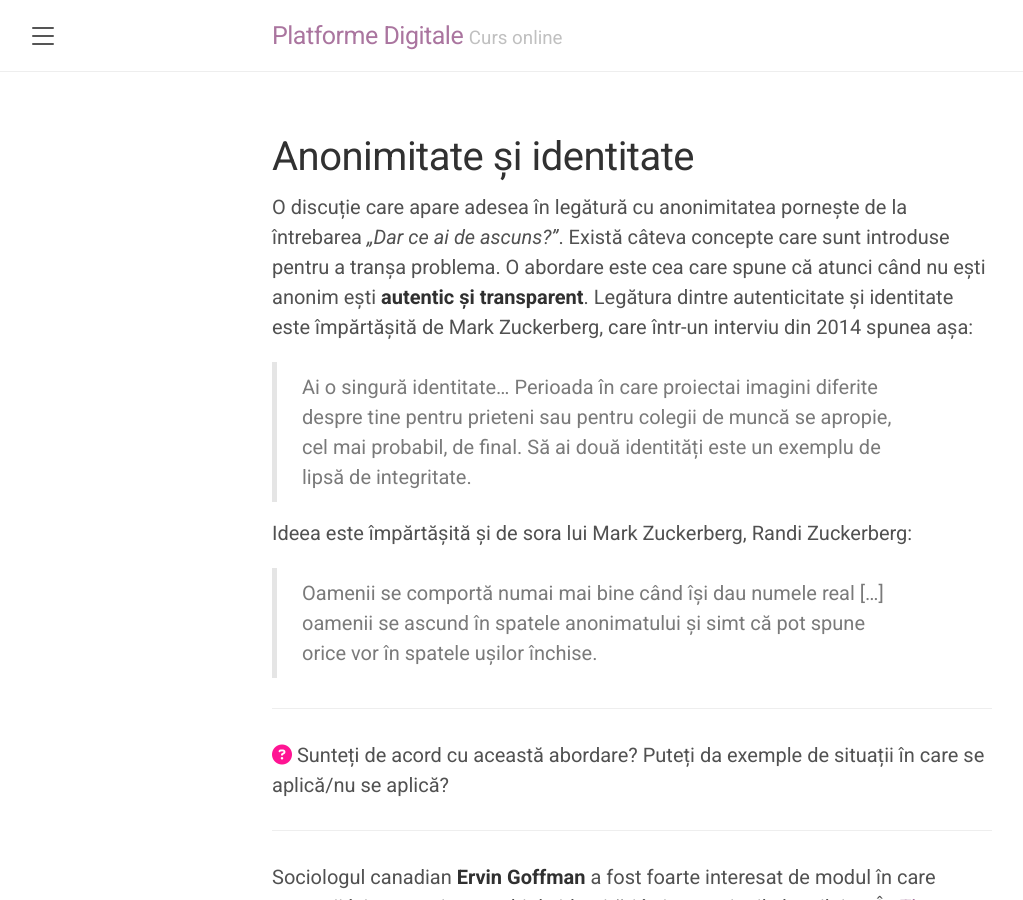
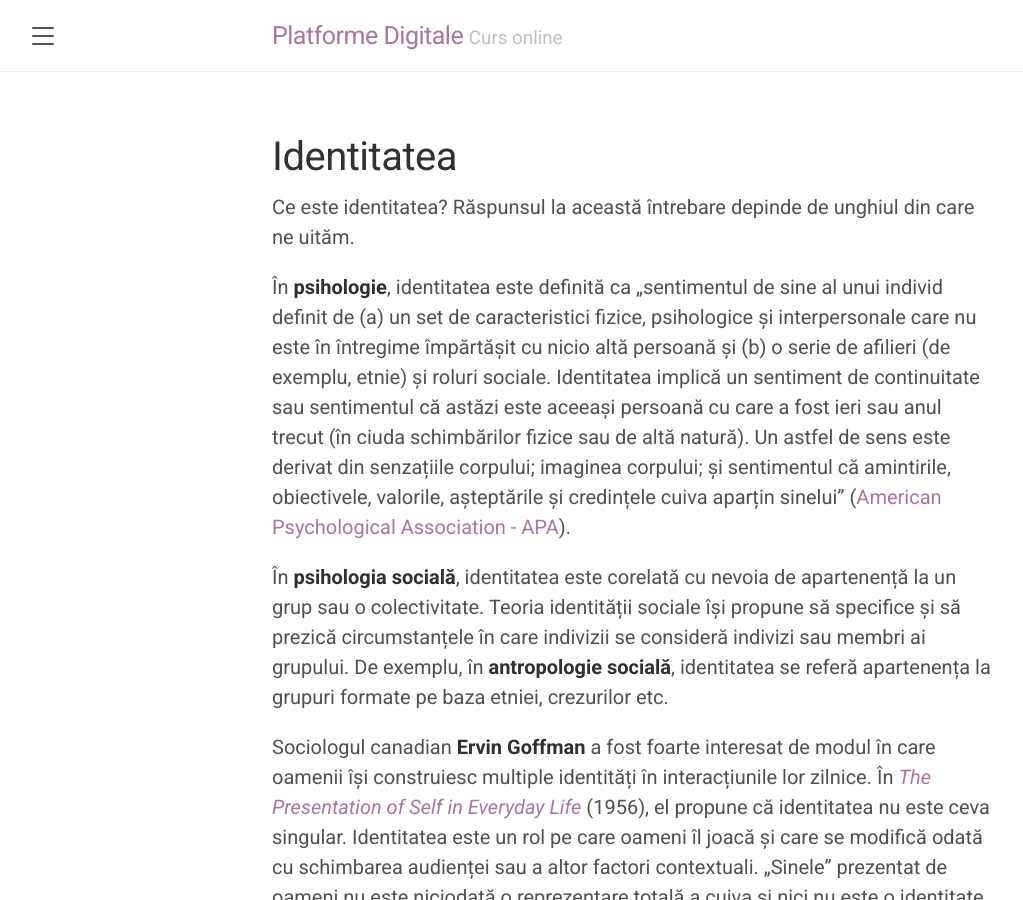
Before and after one commit to flavianana/flavianana.github.io, a Jekyll site: the page built from cursuri/anonimitate-deviatii-comportament/anonimitate-identitate.html, in a window 1280 px wide and 900 px high. Shown: the whole window, without its empty margins (8-1031 px from the left). Built offline with Jekyll 4.4.1, drawn with Linux system fonts in a browser that asks for light colours; nearby versions of some CDN libraries; comment, search, counter and statistics services are not loaded; some of the changed text lies outside the part shown.

Commit message:
update content Anonimitate

```diff
--- a/cursuri/anonimitate-deviatii-comportament/anonimitate-identitate.html
+++ b/cursuri/anonimitate-deviatii-comportament/anonimitate-identitate.html
@@ -9,7 +9,46 @@ next:
   title: Identitatea fizică vs. identitatea virtuală
 ---
 
-<h1>Anonimitate și identitate</h1>
+<h1>Identitatea</h1>
+
+
+<p>
+    Ce este identitatea? Răspunsul la această întrebare depinde de unghiul din care ne uităm.
+</p>
+
+<p>
+    În <strong>psihologie</strong>, identitatea este definită ca „sentimentul de sine al unui individ definit de (a) un set de caracteristici fizice, psihologice și interpersonale care nu este în întregime împărtășit cu nicio altă persoană și (b) o serie de afilieri (de exemplu, etnie) și roluri sociale. Identitatea implică un sentiment de continuitate sau sentimentul că astăzi este aceeași persoană cu care a fost ieri sau anul trecut (în ciuda schimbărilor fizice sau de altă natură). Un astfel de sens este derivat din senzațiile corpului; imaginea corpului; și sentimentul că amintirile, obiectivele, valorile, așteptările și credințele cuiva aparțin sinelui” (<a href="https://dictionary.apa.org/identity">American Psychological Association - APA</a>).
+</p>
+<p>
+    În <strong>psihologia socială</strong>, identitatea este corelată cu nevoia de apartenență la un grup sau o colectivitate. Teoria identității sociale își propune să specifice și să prezică circumstanțele în care indivizii se consideră indivizi sau membri ai grupului. De exemplu, în <strong>antropologie socială</strong>, identitatea se referă apartenența la grupuri formate pe baza etniei, crezurilor etc.
+</p>
+<p>
+    Sociologul canadian <strong>Ervin Goffman</strong> a fost foarte interesat de modul în care oamenii își construiesc multiple identități în interacțiunile lor zilnice. În <em><a href="https://www.goodreads.com/book/show/931984.The_Presentation_of_Self_in_Everyday_Life">The Presentation of Self in Everyday Life</a></em> (1956), el propune că identitatea nu este ceva singular. Identitatea este un rol pe care oameni îl joacă și care se modifică odată cu schimbarea audienței sau a altor factori contextuali. „Sinele” prezentat de oameni nu este niciodată o reprezentare totală a cuiva și nici nu este o identitate fixă. Astfel, oamenii sunt niște constructe interactive, unde indivizii își negociază imaginile personale (fețele) cu alți oameni, sau se poziționează față de ei.
+</p>
+
+<p>
+    Acest proces de <strong>negociere</strong> constantă a identității discursive în relație cu alți oameni se numește <strong>identitate relațională</strong>. Oamenii sunt constructe interactive, ceea ce înseamnă că și identitatea poate fi sculptată în funcție de interacțiunile cu alte persoane sau cu mass-media.
+
+</p>
+
+<p>
+    În această direcție, filozoful marxist <strong>Louis Althusser</strong> introduce conceptul de <em>interpelare</em>, care este folosit și pentru a descrie modul în care identitatea este construită cultural printr-un proces continuu. Ideea este preluată de <strong>Theodor Adorno</strong> și <strong>Max Horkheimer</strong>, cunoscuți pentru studiile în zona industriilor culturale. Ei consideră că mass-media (ca parte a industriilor culturale) sunt responsabile pentru apariția consumatorului pasiv, consolidând ideologia dominantă: ce e la modă, ce să gândim, cum să ne îmbrăcăm, cum să ne comportăm. Astfel, <strong>administrarea individului</strong> pare a fi în mâinile unor terți.
+</p>
+
+<p>
+    Mai recent, <strong>Alice Marwick</strong> și <strong>danah boyd</strong><sup>[<a href="#nota1">1</a>]</sup> (2011) traduc problematica identității în mediul online prin sintagma <strong>prăbușirea contextului</strong>: oamenii au online tendința de a interacționa și a construi identități în fața întregii rețele sociale, nu pentru segmente, ca în viața offline.
+</p>
+
+<p>
+    Dar îl las pe Ricky Gervaise să explice mai bine:
+</p>
+
+<div class="embed-container">
+    <iframe src="https://www.youtube.com/embed/L3dxMGzt5mU" frameborder="0" allow="accelerometer; autoplay; clipboard-write; encrypted-media; gyroscope; picture-in-picture" allowfullscreen></iframe>
+</div>
+
+<br>
+<hr>
 
 <p>
     O discuție care apare adesea în legătură cu anonimitatea pornește de la întrebarea <em>„Dar ce ai de ascuns?”</em>. Există câteva concepte care sunt introduse pentru a tranșa problema. O abordare este cea care spune că atunci când nu ești anonim ești <strong>autentic și transparent</strong>. Legătura dintre autenticitate și identitate este împărtășită de Mark Zuckerberg, care într-un interviu din 2014 spunea așa:
@@ -32,32 +71,10 @@ next:
     <i class="fas fa-question-circle"></i></i>
 </span>
 Sunteți de acord cu această abordare? Puteți da exemple de situații în care se aplică/nu se aplică?
-<hr>
 
-<p>
-    Sociologul canadian <strong>Ervin Goffman</strong> a fost foarte interesat de modul în care oamenii își construiesc multiple identități în interacțiunile lor zilnice. În <em><a href="https://www.goodreads.com/book/show/931984.The_Presentation_of_Self_in_Everyday_Life">The Presentation of Self in Everyday Life</a></em> (1956), el propune că identitatea nu este ceva singular. Identitatea este un rol pe care oameni îl joacă și care se modifică odată cu schimbarea audienței sau a altor factori contextuali. „Sinele” prezentat de oameni nu este niciodată o reprezentare totală a cuiva și nici nu este o identitate fixă. Astfel, oamenii sunt niște constructe interactive, unde indivizii își negociază imaginile personale (fețele) cu alți oameni, sau se poziționează față de ei.
-</p>
-
-<p>
-    Acest proces de <strong>negociere</strong> constantă a identității discursive în relație cu alți oameni se numește <strong>identitate relațională</strong>. Oamenii sunt constructe interactive, ceea ce înseamnă că și identitatea poate fi sculptată în funcție de interacțiunile cu alte persoane sau cu mass-media.
-
-</p>
-
-<p>
-    În această direcție, filozoful marxist <strong>Louis Althusser</strong> introduce conceptul de <em>interpelare</em>, care este folosit și pentru a descrie modul în care identitatea este construită cultural printr-un proces continuu. Ideea este preluată de <strong>Theodor Adorno</strong> și <strong>Max Horkheimer</strong>, cunoscuți pentru studiile în zona industriilor culturale. Ei consideră că mass-media (ca parte a industriilor culturale) sunt responsabile pentru apariția consumatorului pasiv, consolidând ideologia dominantă: ce e la modă, ce să gândim, cum să ne îmbrăcăm, cum să ne comportăm. Astfel, <strong>administrarea individului</strong> pare a fi în mâinile unor terți.
-</p>
-
-<p>
-    Mai recent, <strong>Alice Marwick</strong> și <strong>danah boyd</strong><sup>[<a href="#nota1">1</a>]</sup> (2011) traduc problematica identității în mediul online prin sintagma <strong>prăbușirea contextului</strong>: oamenii au online tendința de a interacționa și a construi identități în fața întregii rețele sociale, nu pentru segmente, ca în viața offline.
-</p>
-
-<p>
-    Dar îl las pe Ricky Gervaise să explice mai bine:
-</p>
-
-<iframe width="720" height="405" src="https://www.youtube.com/embed/L3dxMGzt5mU" frameborder="0" allow="accelerometer; autoplay; clipboard-write; encrypted-media; gyroscope; picture-in-picture" allowfullscreen></iframe>
 <br>
 <hr>
+<br>
 
 <p id="nota1">
     [1] Marwick, Alice E., și danah boyd. "I tweet honestly, I tweet passionately: Twitter users, context collapse, and the imagined audience." <em>New media & society</em> 13.1 (2011): 114-133.
--- a/cursuri/anonimitate-deviatii-comportament/anonimitatea-web.html
+++ b/cursuri/anonimitate-deviatii-comportament/anonimitatea-web.html
@@ -28,8 +29,7 @@ next:
 <span style="color: deeppink">
     <i class="fas fa-question-circle"></i></i>
 </span>
-22 de ani mai târziu, Kaamran Hafeez publică în <em>The New Yorker</em>. La ce credeți că se referă? Care este legătura
-dintre cele două?
+22 de ani mai târziu, Kaamran Hafeez publică în <em>The New Yorker</em> caricatura de mai jos. La ce credeți că se referă? Care este legătura dintre cele două?
 
 <p>
 <figure>
--- a/cursuri/anonimitate-deviatii-comportament/definire-anonimitate.html
+++ b/cursuri/anonimitate-deviatii-comportament/definire-anonimitate.html
@@ -6,7 +6,7 @@ prev:
   title: Anonimitatea pe Web
 next:
   url: /cursuri/anonimitate-deviatii-comportament/anonimitate-identitate
-  title: Anonimitate și identitate
+  title: Identitatea
 ---
 <h1>Definirea anonimității</h1>
 <p>
--- a/cursuri/anonimitate-deviatii-comportament/identitate-fizica-virtuala.html
+++ b/cursuri/anonimitate-deviatii-comportament/identitate-fizica-virtuala.html
@@ -3,7 +3,7 @@ layout: course_page
 title: Anonimitatea și deviațiile de comportament
 prev:
   url: /cursuri/anonimitate-deviatii-comportament/anonimitate-identitate
-  title: Anonimitate și identitate
+  title: Identitatea
 next:
   url: /cursuri/anonimitate-deviatii-comportament/anonimitate-sns
   title: Anonimitatea și SNS-urile
```
Also changed, not shown: other parts of cursuri/anonimitate-deviatii-comportament/anonimitatea-web.html (+1 -0 lines).
